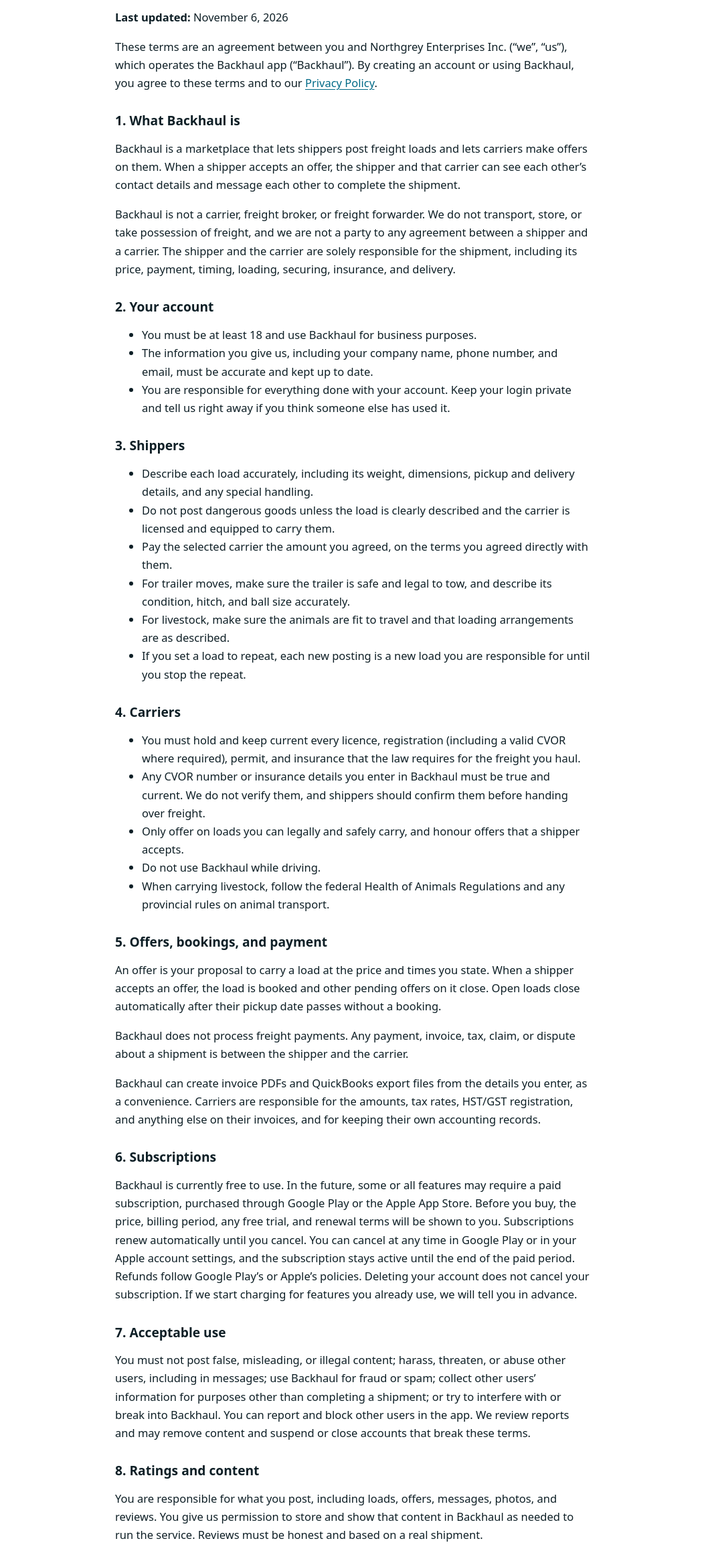
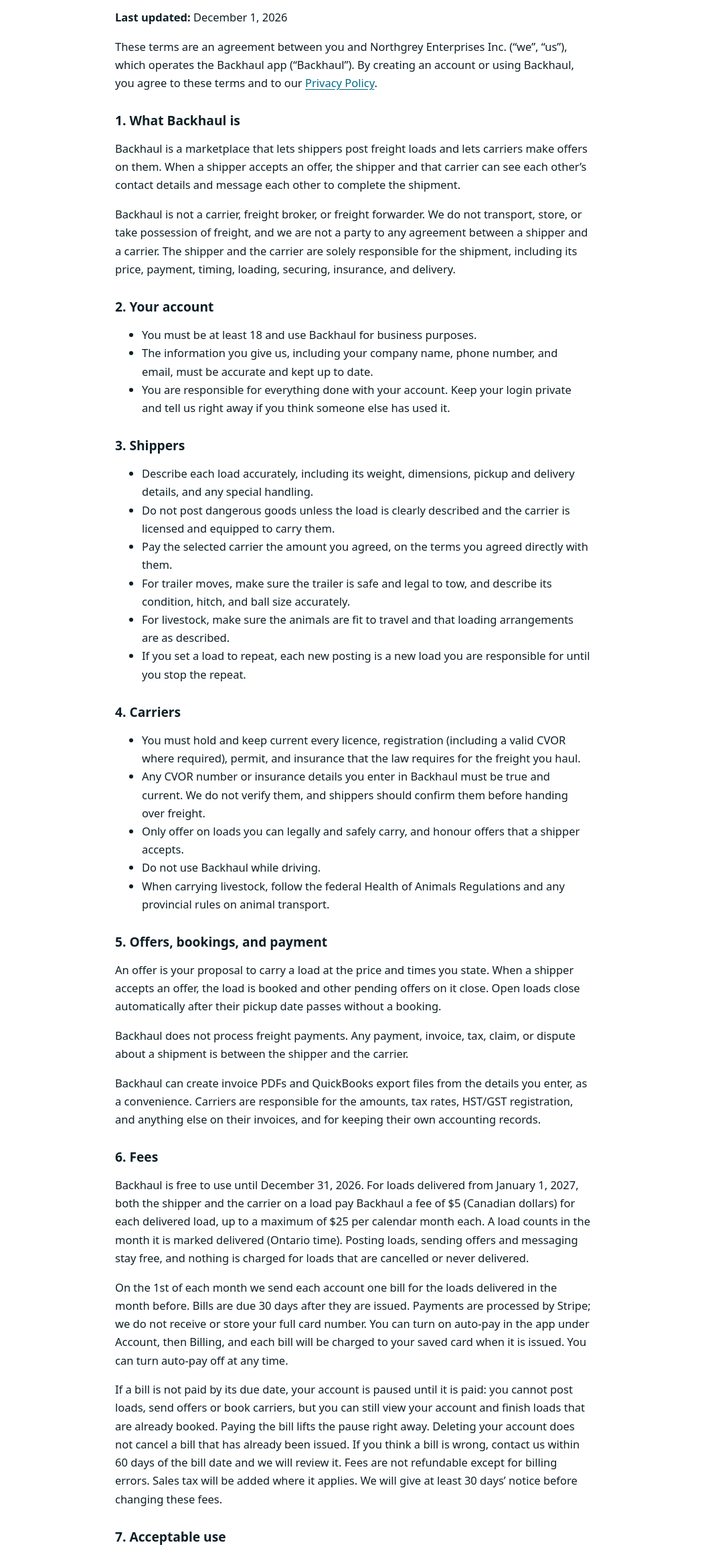
Before and after one commit to backhaul2/backhaul-legal, a plain HTML site: page terms.html in a window 1280 px wide. Shown: the part 171-2489 px from the top of the page at 67% size, without its empty margins (112-1167 px from the left). Drawn offline with Linux system fonts and the light colour scheme.

Commit message:
Draft: fees section and billing privacy text (not published)
Co-Authored-By: Claude Opus 5.5 <noreply@anthropic.com>
Claude-Session: https://claude.ai/code/session_01YFdG8zHkbsqWLHqJW1bYaP

```diff
--- a/terms.html
+++ b/terms.html
@@ -17,7 +17,7 @@
 </div></header>
 <main class="legal" style="margin:0 auto">
 <h1>Backhaul Terms of Service</h1>
-<p><strong>Last updated:</strong> November 6, 2026</p>
+<p><strong>Last updated:</strong> December 1, 2026</p>
 <p>These terms are an agreement between you and Northgrey Enterprises Inc. (“we”, “us”), which operates the Backhaul app (“Backhaul”). By creating an account or using Backhaul, you agree to these terms and to our <a href="https://backhaulapp.ca/privacy-policy.html">Privacy Policy</a>.</p>
 
 <h2>1. What Backhaul is</h2>
@@ -55,8 +55,10 @@
 <p>Backhaul does not process freight payments. Any payment, invoice, tax, claim, or dispute about a shipment is between the shipper and the carrier.</p>
 <p>Backhaul can create invoice PDFs and QuickBooks export files from the details you enter, as a convenience. Carriers are responsible for the amounts, tax rates, HST/GST registration, and anything else on their invoices, and for keeping their own accounting records.</p>
 
-<h2>6. Subscriptions</h2>
-<p>Backhaul is currently free to use. In the future, some or all features may require a paid subscription, purchased through Google Play or the Apple App Store. Before you buy, the price, billing period, any free trial, and renewal terms will be shown to you. Subscriptions renew automatically until you cancel. You can cancel at any time in Google Play or in your Apple account settings, and the subscription stays active until the end of the paid period. Refunds follow Google Play’s or Apple’s policies. Deleting your account does not cancel your subscription. If we start charging for features you already use, we will tell you in advance.</p>
+<h2>6. Fees</h2>
+<p>Backhaul is free to use until December 31, 2026. For loads delivered from January 1, 2027, both the shipper and the carrier on a load pay Backhaul a fee of $5 (Canadian dollars) for each delivered load, up to a maximum of $25 per calendar month each. A load counts in the month it is marked delivered (Ontario time). Posting loads, sending offers and messaging stay free, and nothing is charged for loads that are cancelled or never delivered.</p>
+<p>On the 1st of each month we send each account one bill for the loads delivered in the month before. Bills are due 30 days after they are issued. Payments are processed by Stripe; we do not receive or store your full card number. You can turn on auto-pay in the app under Account, then Billing, and each bill will be charged to your saved card when it is issued. You can turn auto-pay off at any time.</p>
+<p>If a bill is not paid by its due date, your account is paused until it is paid: you cannot post loads, send offers or book carriers, but you can still view your account and finish loads that are already booked. Paying the bill lifts the pause right away. Deleting your account does not cancel a bill that has already been issued. If you think a bill is wrong, contact us within 60 days of the bill date and we will review it. Fees are not refundable except for billing errors. Sales tax will be added where it applies. We will give at least 30 days’ notice before changing these fees.</p>
 
 <h2>7. Acceptable use</h2>
 <p>You must not post false, misleading, or illegal content; harass, threaten, or abuse other users, including in messages; use Backhaul for fraud or spam; collect other users’ information for purposes other than completing a shipment; or try to interfere with or break into Backhaul. You can report and block other users in the app. We review reports and may remove content and suspend or close accounts that break these terms.</p>
```
Also changed, not shown: privacy-policy.html (+5 -5 lines).
